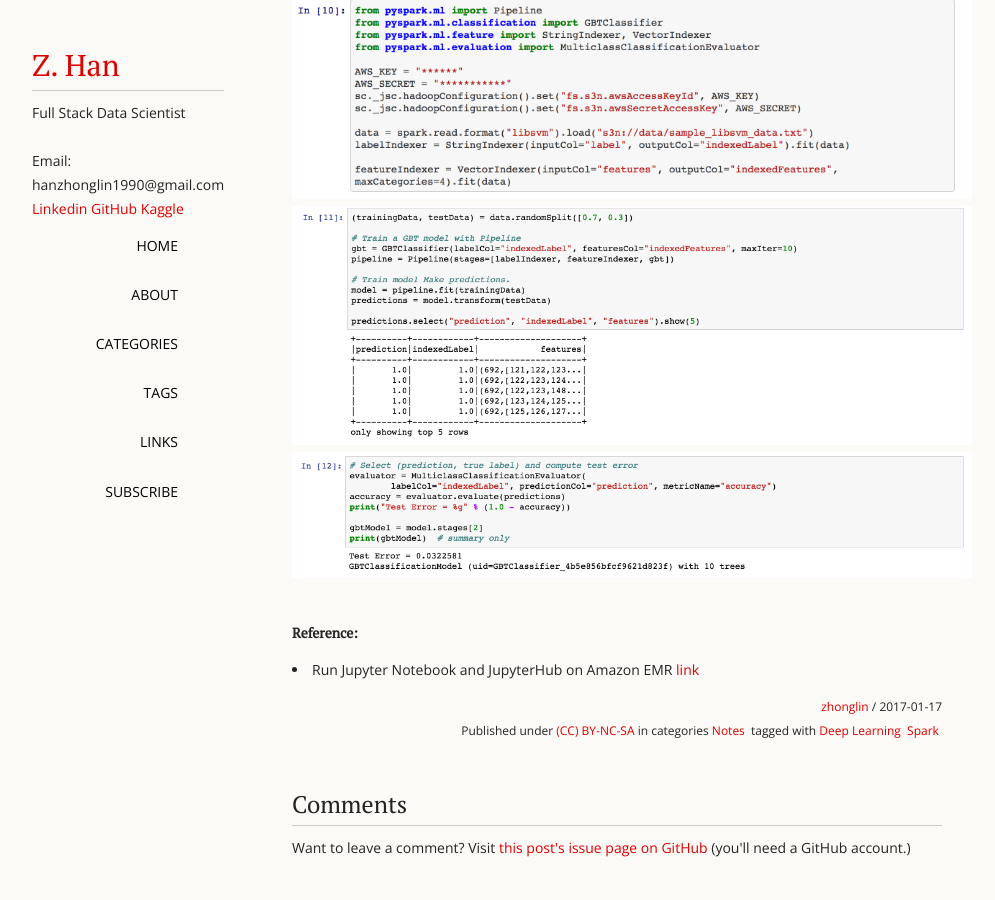
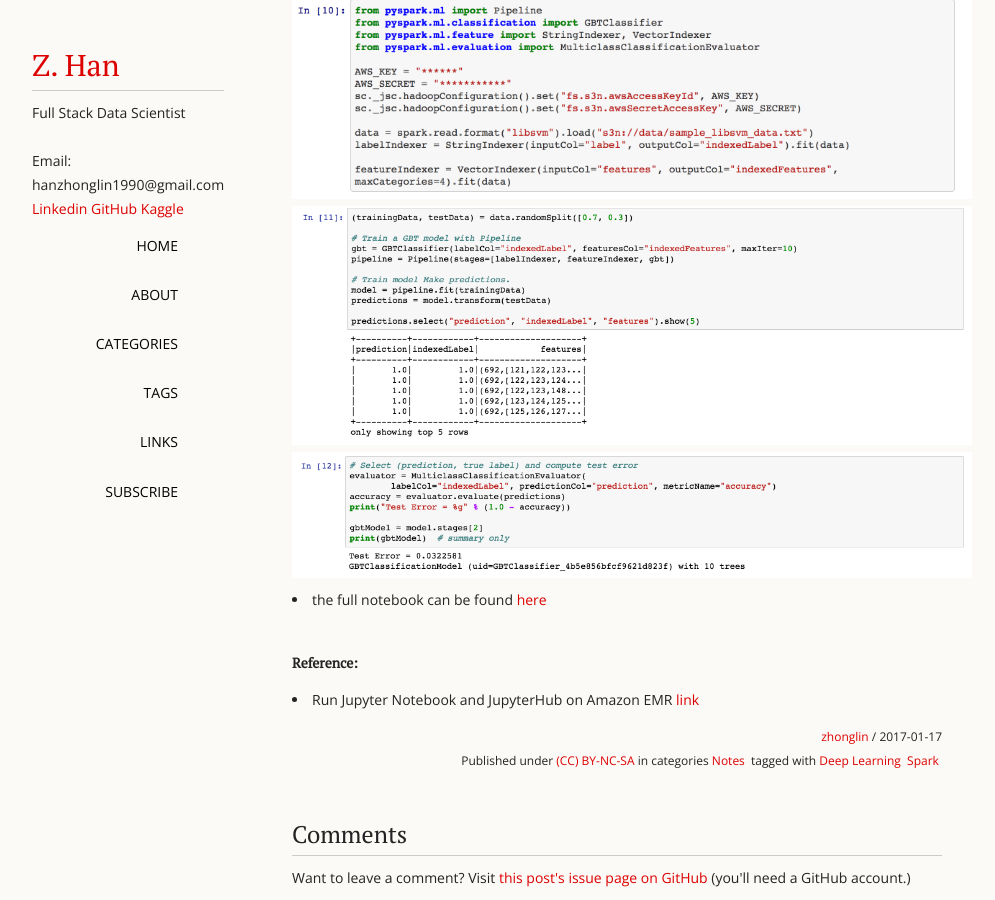
Before and after one commit to forgebach/forgebach.github.io, a Jekyll site: the page built from _posts/2017-01-17-Spark-Tensorflow-AWS-EMR-Notebook.md, in a window 1280 px wide and 900 px high, scrolled down 1556 px. Shown: the whole window, without its empty margins (18-1013 px from the left). Built offline with Jekyll 4.4.1, drawn with Linux system fonts in a browser that asks for light colours; before the commit the page ends 2426 px from its top, so only the background shows below that.

Commit message:
Update 2017-01-17-Spark-Tensorflow-AWS-EMR-Notebook.md

```diff
--- a/_posts/2017-01-17-Spark-Tensorflow-AWS-EMR-Notebook.md
+++ b/_posts/2017-01-17-Spark-Tensorflow-AWS-EMR-Notebook.md
@@ -29,6 +29,7 @@ The need of spark tensorflow/theano integrations has been satisfied in many ways
 <img src="/images/2017-01-17/example_2.png" width="680px" />
 <img src="/images/2017-01-17/example_3.png" width="680px" />
 
+* the full notebook can be found [here](https://github.com/forgebach/tensorflow-pyspark/blob/master/notebook/pyspark_example.ipynb)
 
 
 #### Reference:
```
